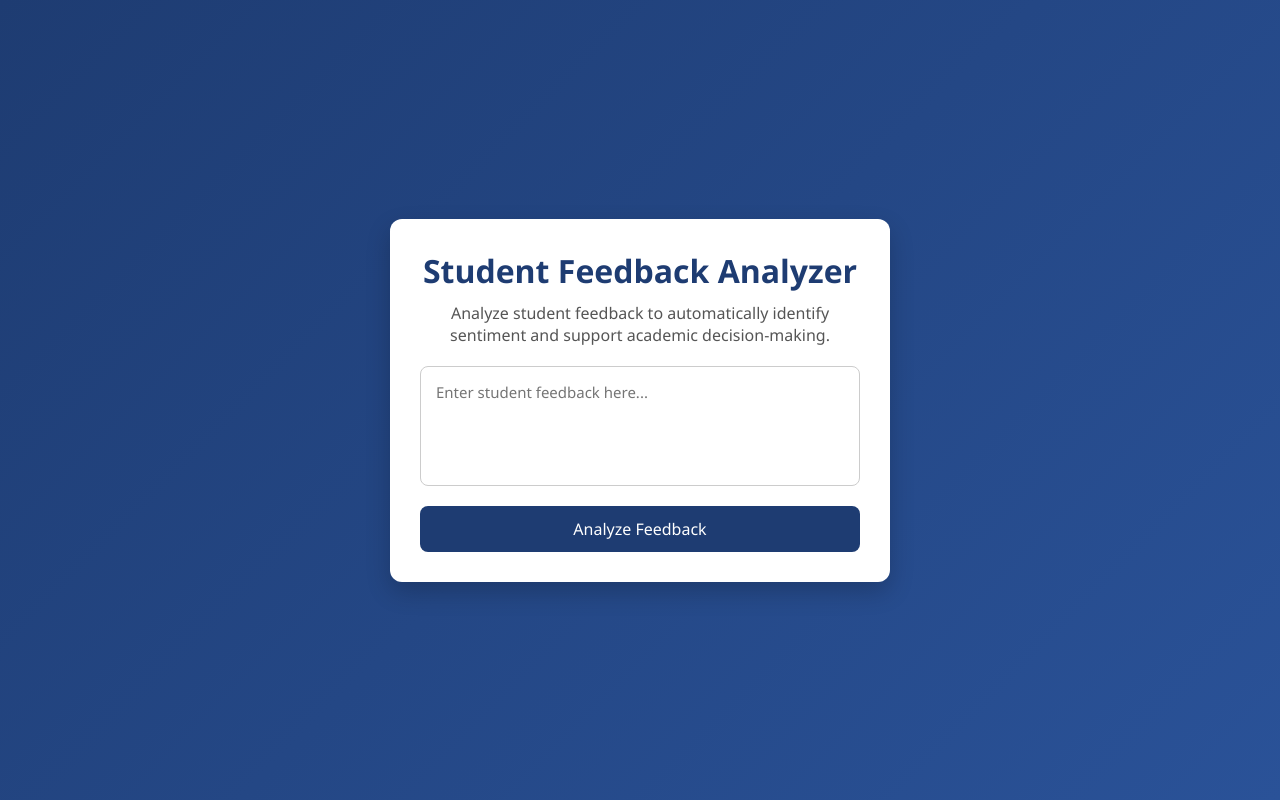
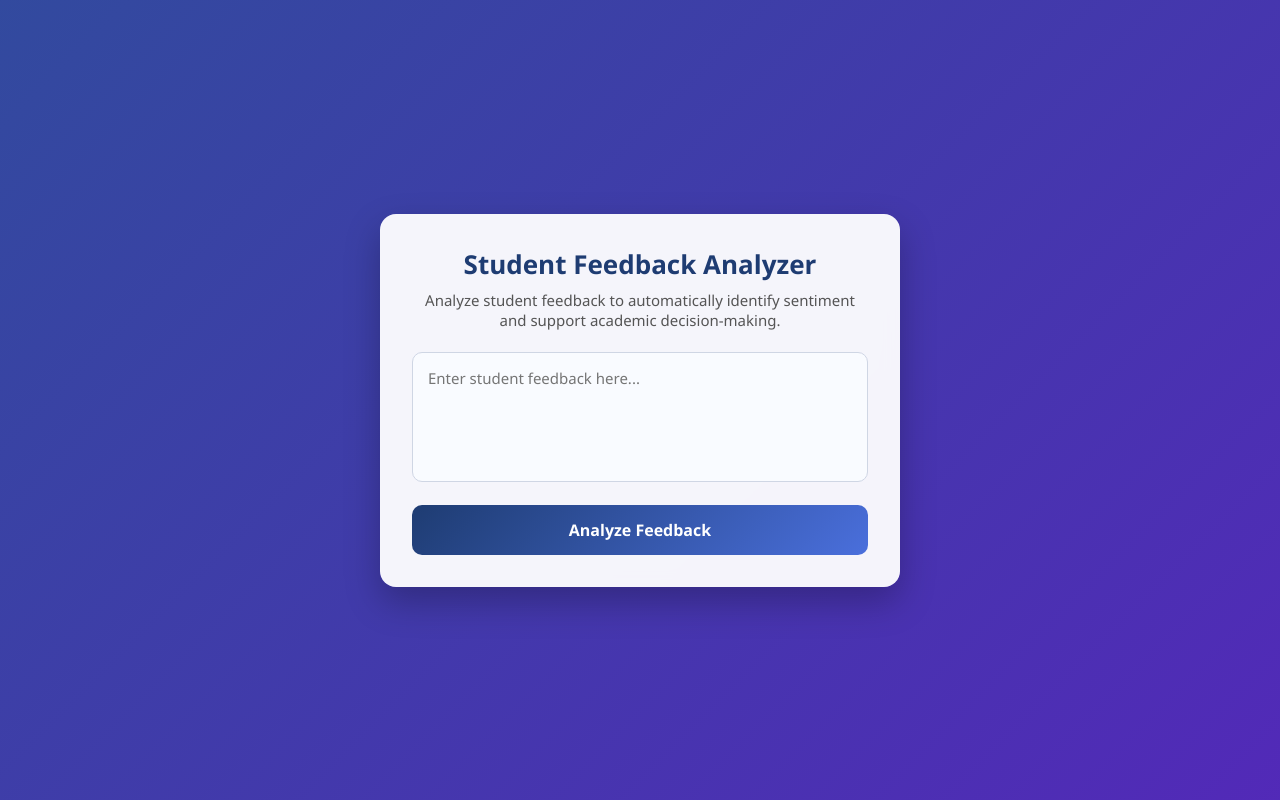
Before and after one commit to Adyanraza007/intelligent-feedback-dashboard, a Flask app: template templates/index.html in a window 1280 px wide. Run offline with Flask 3, Linux system fonts and the light colour scheme; the template is opened without the code that fills it, so the values that code supplies are empty.

Commit message:
Update style.css

```diff
--- a/static/style.css
+++ b/static/style.css
@@ -6,88 +6,121 @@
 }
 
 body {
-    background: linear-gradient(135deg, #1e3c72, #2a5298);
+    background: linear-gradient(135deg, #1e3c72, #2a5298, #6a11cb);
+    background-size: 400% 400%;
+    animation: gradientBG 12s ease infinite;
     min-height: 100vh;
     display: flex;
     align-items: center;
     justify-content: center;
 }
 
+@keyframes gradientBG {
+    0% { background-position: 0% 50%; }
+    50% { background-position: 100% 50%; }
+    100% { background-position: 0% 50%; }
+}
+
 .container {
-    background: white;
-    width: 500px;
-    max-width: 90%;
-    padding: 30px;
-    border-radius: 12px;
-    box-shadow: 0px 10px 25px rgba(0,0,0,0.2);
+    background: rgba(255, 255, 255, 0.95);
+    width: 520px;
+    max-width: 92%;
+    padding: 32px;
+    border-radius: 16px;
+    box-shadow: 0px 15px 35px rgba(0, 0, 0, 0.25);
     text-align: center;
+    backdrop-filter: blur(8px);
 }
 
 h1 {
     color: #1e3c72;
-    margin-bottom: 10px;
+    margin-bottom: 8px;
+    font-size: 26px;
 }
 
 p {
     color: #555;
-    margin-bottom: 20px;
+    margin-bottom: 22px;
+    font-size: 15px;
 }
 
 textarea {
     width: 100%;
-    height: 120px;
+    height: 130px;
     padding: 15px;
-    border-radius: 8px;
-    border: 1px solid #ccc;
+    border-radius: 10px;
+    border: 1.5px solid #cfd6e4;
     font-size: 15px;
     resize: none;
     outline: none;
-    transition: 0.3s;
+    transition: all 0.3s ease;
+    background: #f9fbff;
 }
 
 textarea:focus {
-    border-color: #1e3c72;
+    border-color: #4a6fdc;
+    box-shadow: 0 0 0 3px rgba(74, 111, 220, 0.2);
 }
 
 button {
     width: 100%;
-    margin-top: 15px;
-    padding: 12px;
-    background: #1e3c72;
+    margin-top: 18px;
+    padding: 14px;
+    background: linear-gradient(135deg, #1e3c72, #4a6fdc);
     color: white;
     font-size: 16px;
+    font-weight: 600;
     border: none;
-    border-radius: 8px;
+    border-radius: 10px;
     cursor: pointer;
-    transition: 0.3s ease;
+    transition: all 0.3s ease;
 }
 
 button:hover {
-    background: #16305a;
-    transform: scale(1.05);
+    background: linear-gradient(135deg, #16305a, #355acb);
+    transform: translateY(-2px);
+    box-shadow: 0 6px 18px rgba(30, 60, 114, 0.4);
 }
 
-
 .result-box {
-    margin-top: 25px;
-    padding: 20px;
-    border-radius: 10px;
-    background: #f4f6fb;
+    margin-top: 28px;
+    padding: 22px;
+    border-radius: 14px;
+    background: linear-gradient(135deg, #eef2ff, #f8f9ff);
     text-align: left;
+    border-left: 6px solid #4a6fdc;
+    display: none;
+    animation: fadeIn 0.5s ease-in-out;
 }
 
 .result-box h2 {
     color: #1e3c72;
-    margin-bottom: 10px;
+    margin-bottom: 12px;
+    font-size: 20px;
 }
 
 .result-box p {
     font-size: 15px;
     margin: 8px 0;
+    color: #333;
 }
 
+/* Sentiment emphasis (future-proof) */
 #sentiment {
     font-weight: bold;
+    font-size: 16px;
+}
+
+.sentiment-positive {
+    color: #2e8b57;
+}
+
+.sentiment-neutral {
+    color: #d18b00;
+}
+
+.sentiment-negative {
+    color: #c0392b;
 }
 
 #topics {
@@ -97,17 +130,15 @@ button:hover {
 
 #topics li {
     color: #333;
-    margin-bottom: 5px;
-}
-.result-box {
-    display: none;
-    animation: fadeIn 0.5s ease-in-out;
+    margin-bottom: 6px;
+    font-size: 14px;
 }
 
+/* Smooth entry animation */
 @keyframes fadeIn {
     from {
         opacity: 0;
-        transform: translateY(10px);
+        transform: translateY(12px);
     }
     to {
         opacity: 1;
```
